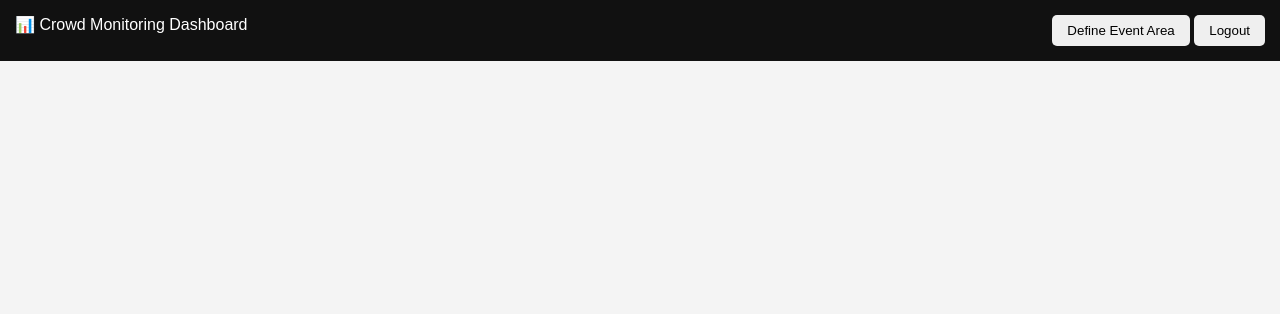
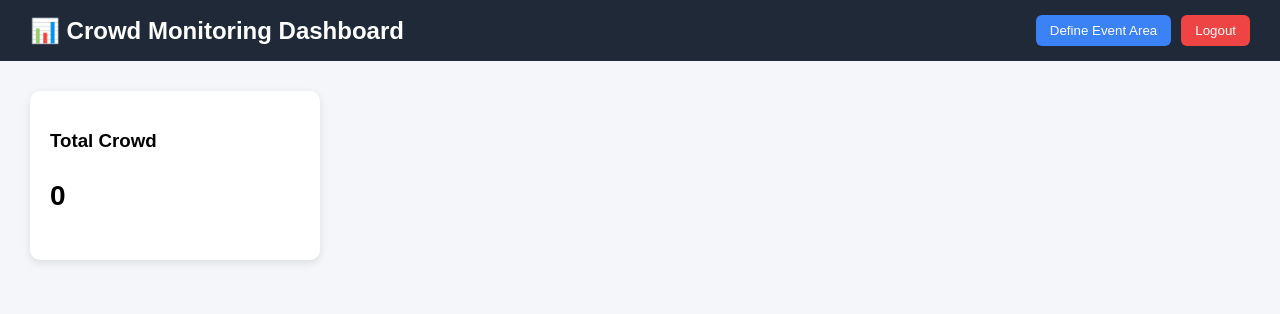
Before and after one commit to jithu8156/CrowdTrackingSystem, a Flask app: page /dashboard in a window 1280 px wide. Shown: the top 314 px of the page. Run offline with Flask 3, Linux system fonts and the light colour scheme; the visitor is signed in with stand-in values (Sample User, id 1).

Commit message:
Fix dashboard for dynamic squares

```diff
--- a/templates/dashboard.html
+++ b/templates/dashboard.html
@@ -1,29 +1,69 @@
 <!DOCTYPE html>
 <html>
 <head>
-    <title>Admin Dashboard</title>
+<title>Admin Crowd Dashboard</title>
 <meta http-equiv="refresh" content="3">
 
 <style>
+
 body{
-            font-family: Arial;
     margin:0;
-            background:#f4f4f4;
+    font-family:Arial, Helvetica, sans-serif;
+    background:#f4f6f9;
 }
 
 .topbar{
-            background:#111;
+    background:#1f2937;
     color:white;
-            padding:15px;
+    padding:15px 30px;
     display:flex;
     justify-content:space-between;
+    align-items:center;
 }
 
-        .container{
+.topbar h2{
+    margin:0;
+}
+
+.buttons{
+    display:flex;
+    gap:10px;
+}
+
+button{
+    padding:8px 14px;
+    border:none;
+    border-radius:6px;
+    cursor:pointer;
+}
+
+.map-btn{
+    background:#3b82f6;
+    color:white;
+}
+
+.logout-btn{
+    background:#ef4444;
+    color:white;
+}
+
+.dashboard{
+    padding:30px;
+}
+
+.total-box{
+    background:white;
+    padding:20px;
+    border-radius:10px;
+    width:250px;
+    margin-bottom:25px;
+    box-shadow:0 3px 8px rgba(0,0,0,0.1);
+}
+
+.grid{
     display:grid;
-            grid-template-columns: repeat(4,1fr);
+    grid-template-columns:repeat(4,1fr);
     gap:20px;
-            padding:30px;
 }
 
 .card{
@@ -32,49 +72,69 @@
     border-radius:10px;
     text-align:center;
     box-shadow:0 3px 8px rgba(0,0,0,0.1);
+    transition:0.2s;
 }
 
 .safe{
-            color:green;
+    color:#16a34a;
     font-weight:bold;
 }
 
 .danger{
-            color:red;
+    color:#dc2626;
     font-weight:bold;
 }
 
-        button{
-            padding:8px 15px;
-            border:none;
-            border-radius:5px;
-            cursor:pointer;
+.overcrowded{
+    border:3px solid #dc2626;
 }
+
 </style>
 </head>
 
 <body>
 
 <div class="topbar">
-    <div>📊 Crowd Monitoring Dashboard</div>
 
-    <div>
-        <a href="/admin/map"><button>Define Event Area</button></a>
-        <a href="/logout"><button>Logout</button></a>
-    </div>
+<h2>📊 Crowd Monitoring Dashboard</h2>
+
+<div class="buttons">
+
+<a href="/admin/map">
+<button class="map-btn">Define Event Area</button>
+</a>
+
+<a href="/logout">
+<button class="logout-btn">Logout</button>
+</a>
+
 </div>
 
-<div class="container">
+</div>
+
+<div class="dashboard">
+
+<div class="total-box">
+
+<h3>Total Crowd</h3>
+
+<p style="font-size:28px;font-weight:bold;">
+{{ squares.values() | sum(attribute='count') }}
+</p>
+
+</div>
+
+<div class="grid">
 
 {% for id, square in squares.items() %}
 
-<div class="card">
+<div class="card {% if square.count > square.limit %}overcrowded{% endif %}">
 
 <h3>Square {{ id }}</h3>
 
-<p>People: {{ square.count }}</p>
+<p><strong>People:</strong> {{ square.count }}</p>
 
-<p>Limit: {{ square.limit }}</p>
+<p><strong>Limit:</strong> {{ square.limit }}</p>
 
 {% if square.count > square.limit %}
 <p class="danger">⚠ OVERCROWDED</p>
@@ -88,5 +148,7 @@
 
 </div>
 
+</div>
+
 </body>
 </html>
```
Lines whose indentation alone changed are shown as unchanged.
